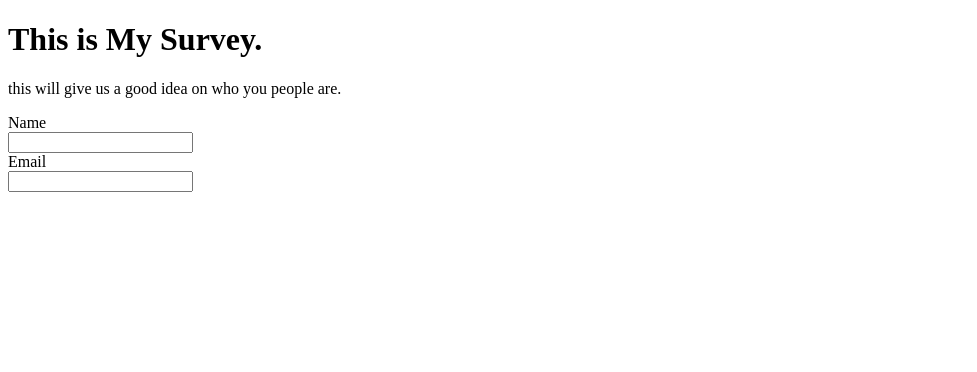
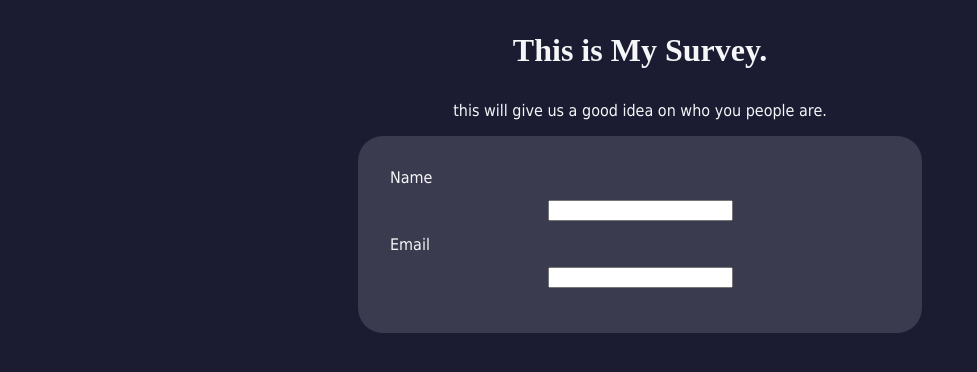
Before and after one commit to tyrhoads/html_practice, a plain HTML site: page freeCodeCamp.html in a window 1280 px wide. Shown: the whole page, without its empty margins (0-977 px from the left). Drawn offline with Linux system fonts and the light colour scheme.

Commit message:
fixed color and border

```diff
--- a/fCCstyle.css
+++ b/fCCstyle.css
@@ -2,6 +2,45 @@ h1{
     font-family: Futura, 'Times New Roman', Times, serif;
 }
 
-input{
+input
+    {
     display:block;
+    margin: 1em auto;
+    }
+label
+    {
+    margin: 1em auto;
+    }
+form
+    {
+    width: 60vw;
+    max-width: 500px;
+    min-width: 300px;
+    margin: 0 auto;
+    padding: 2em;
+    background-color: #3b3b4f;
+    border-radius: 25px;
+    }
+    h1, p {
+        margin: 1em auto;
+        text-align: center;}
+
+input[type="submit"]{
+    display: block;
+    width: 60%;
+    margin: 1em auto;
+    height: 2em;
+    font-size: 1.1rem;
+    background-color: #3b3b4f;
+    border-color: white;
+    min-width: 300px;
+    color: #ffffff;
 }
+body {
+    width: 100%;
+    height: 100vh;
+    margin: 0;
+    background-color: #1b1b32;
+    color: #f5f6f7;
+    font-family: Tahoma;
+    font-size: 16px; }
```
